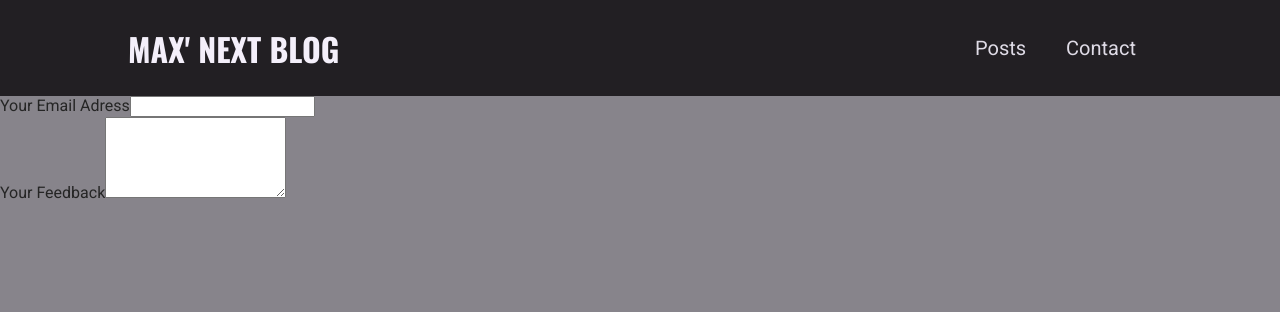
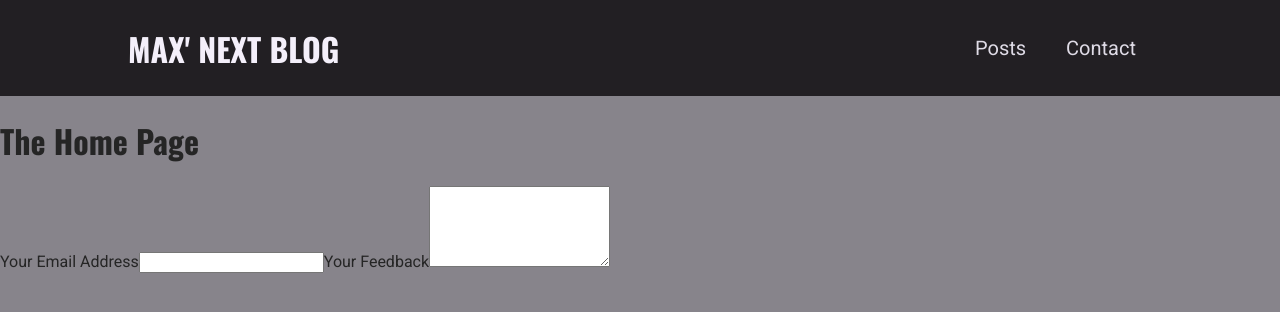
Before and after one commit to apasvenskas/API-Routes-Next.js, a Next.js app: page / in a window 1280 px wide. Shown: the top 312 px of the page. Built offline with nearby package versions, Linux system fonts and the light colour scheme.

Commit message:
added the front end form

```diff
--- a/pages/index.js
+++ b/pages/index.js
@@ -1,26 +1,30 @@
 import { Fragment } from "react";
-// import { getFeaturedPosts } from '../lib/posts-util';
+import { useRef } from 'react';
 
 function HomePage(props) {
+  const emailInputRef = useRef();
+  const feedbackInputRef = useRef();
+
+  function submitFormHandler(event) {
+    event.preventDefault();
+    const enteredEmail = emailInputRef.current.value;
+    const enteredFeedback = feedbackInputRef.current.value;
+
+  }
+
   return (
-    // <Fragment>
-    <>
+    <> {/* Fragment is used to avoid unnecessary wrapper */}
       <div>
-        <title>Audrius Blog</title>
-        <label htmlFor="email">Your Email Adress</label>
-        <input type="email" id="email" />
-      </div>
-      <div>
-        <label htmlFor="feedback">Your Feedback</label>
-        <textarea type="text" id="feedback" rows='5'></textarea>
+        <h1>The Home Page</h1>
+        <form onSubmit={submitFormHandler}>
+          <label htmlFor="email">Your Email Address</label>
+          <input type="email" id="email" ref={emailInputRef} />
+          <label htmlFor="feedback">Your Feedback</label>
+          <textarea id="feedback" rows='5' ref={feedbackInputRef}></textarea>
+        </form>
       </div>
     </>
-    // <meta
-    //   name='description'
-    //   content='I post about programming and web development.'
-    // />
-    // </Fragment>
-  );
+  )
 }
 
 export default HomePage;
```
